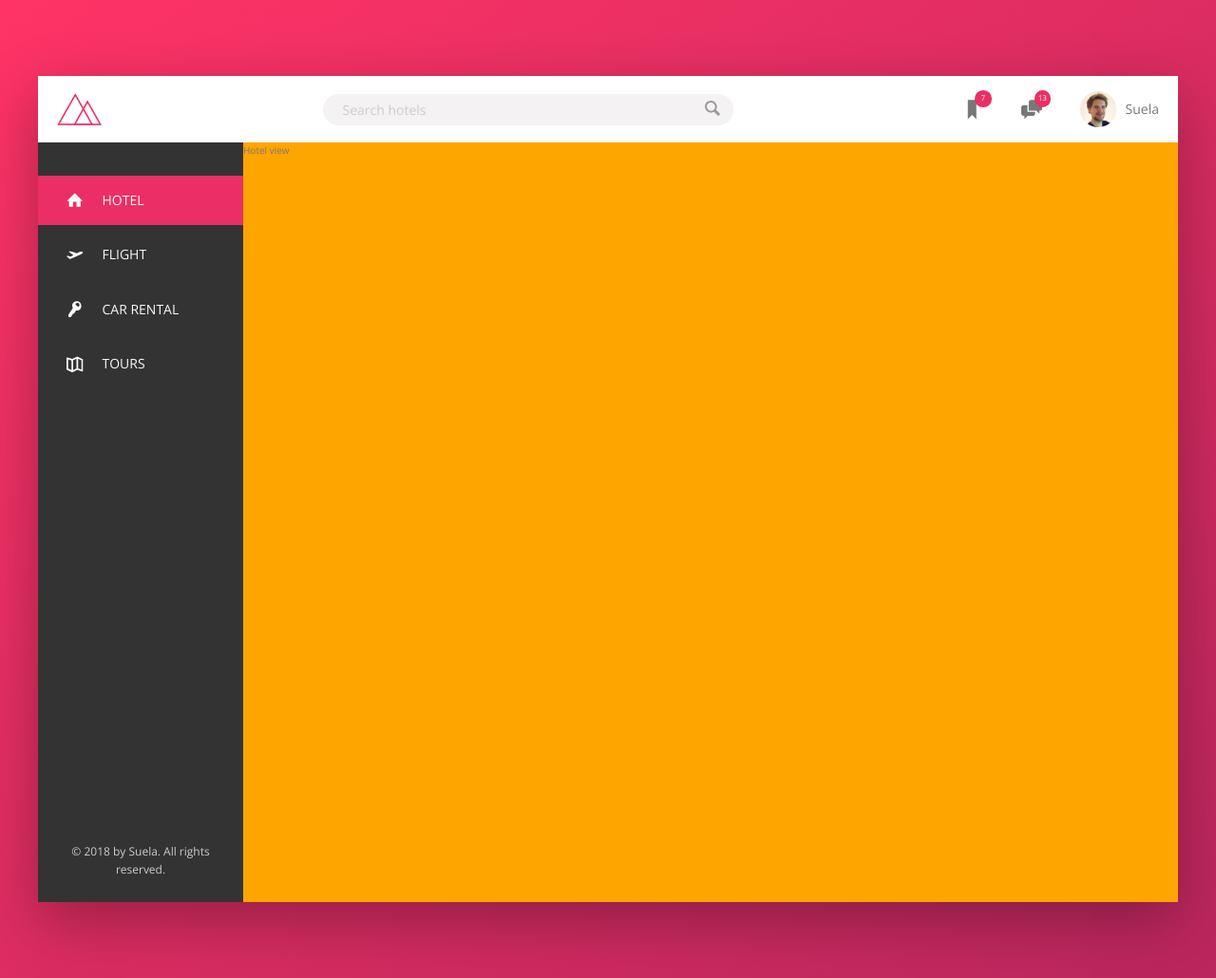
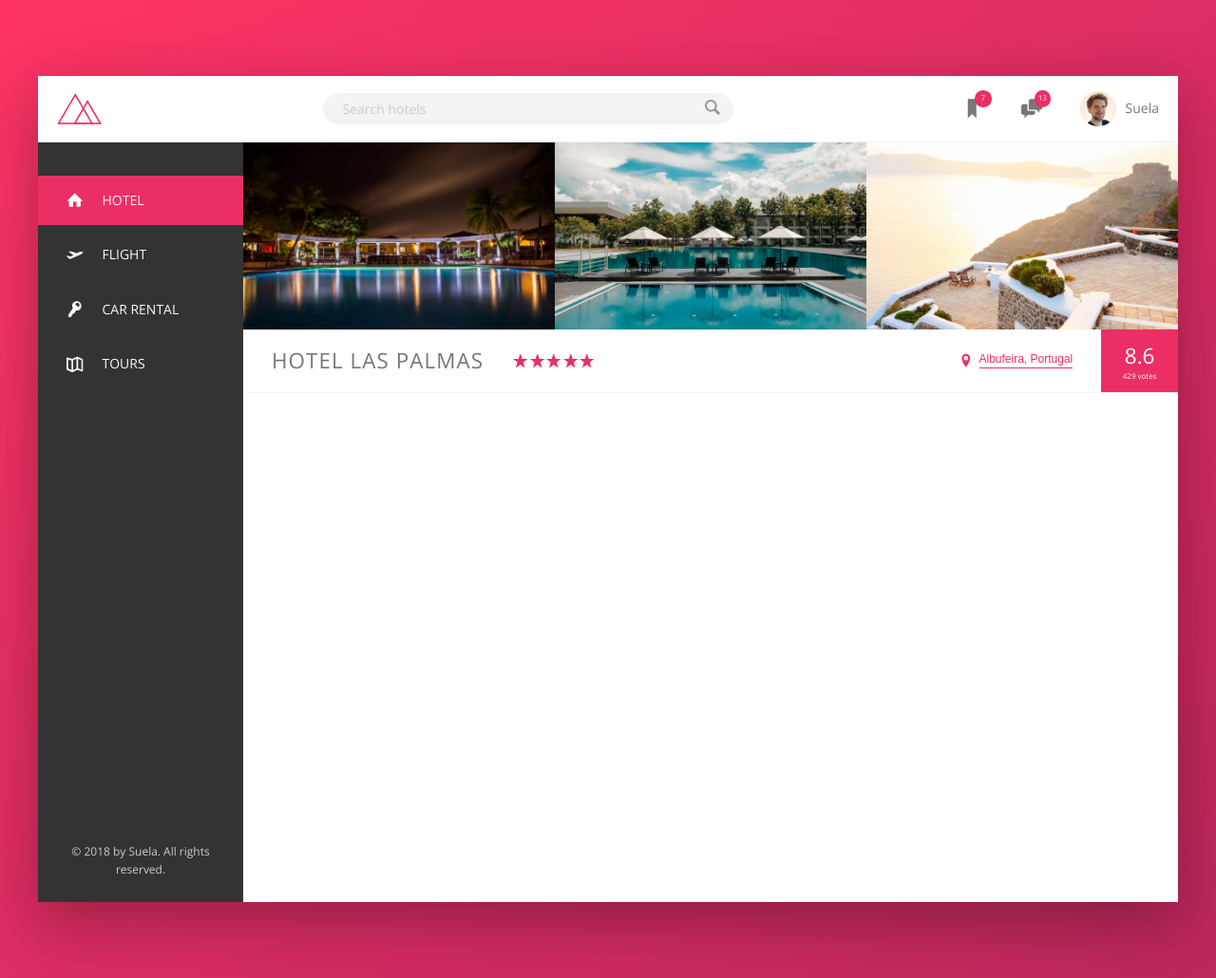
Before and after one commit to huntersfuntime/flexbox, a PHP site: page / in a window 1280 px wide. Shown: the whole page at 95% size. Run offline with PHP 8.4, Linux system fonts and the light colour scheme.

Commit message:
Finished out review section

```diff
--- a/css/style.css
+++ b/css/style.css
@@ -156,6 +156,80 @@ body {
   text-align: center;
   padding: 2.5rem; }
 
+.gallery {
+  display: flex; }
+  .gallery__photo {
+    width: 100%;
+    display: block; }
+
+.overview {
+  display: flex;
+  border-bottom: 1px solid var(--color-grey-light-2);
+  align-items: center; }
+  .overview__heading {
+    font-size: 2.25rem;
+    font-weight: 300;
+    text-transform: uppercase;
+    letter-spacing: 1px;
+    padding: 1.5rem 3rem; }
+  .overview__stars {
+    margin-right: auto;
+    display: flex; }
+  .overview__icon-star, .overview__icon-location {
+    width: 1.75rem;
+    height: 1.75rem;
+    fill: var(--color-primary); }
+  .overview__location {
+    font-size: 1.2rem;
+    display: flex;
+    align-items: center; }
+  .overview__icon-location {
+    margin-right: .5rem; }
+  .overview__rating {
+    background-color: var(--color-primary);
+    color: #fff;
+    margin-left: 3rem;
+    padding: 0 2.25rem;
+    align-self: stretch;
+    display: flex;
+    align-items: center;
+    justify-content: center;
+    flex-direction: column; }
+  .overview__rating-average {
+    font-size: 2.25rem;
+    font-weight: 300;
+    margin-bottom: -3px; }
+  .overview__rating-count {
+    font-size: .8rem;
+    transform: uppercase; }
+
+.btn-inline {
+  border: none;
+  color: var(--color-primary);
+  font-size: inherit;
+  border-bottom: 1px solid currentColor;
+  padding-bottom: 2px;
+  display: inline-block;
+  background-color: transparent;
+  cursor: pointer;
+  transition: all .2s; }
+  .btn-inline:hover {
+    color: var(--color-grey-dark-1); }
+  .btn-inline:focus {
+    outline: none;
+    animation: pulsate 1s infinite; }
+
+@keyframes pulsate {
+  0% {
+    transform: scale(1);
+    box-shadow: none; }
+  50% {
+    transform: scale(1.05);
+    box-shadow: 0 1rem 4rem rgba(0, 0, 0, 0.25); }
+  100% {
+    transform: scale(1);
+    box-shadow: none; } }
+
 .container {
   max-width: 120rem;
   margin: 8rem auto;
@@ -167,7 +241,7 @@ body {
   font-size: 1.4rem;
   height: 7rem;
   background-color: #fff;
-  border-bottom: var(--color-grey-light-2);
+  border-bottom: 1px solid var(--color-grey-light-2);
   display: flex;
   justify-content: space-between;
   align-items: center; }
@@ -183,6 +257,6 @@ body {
   justify-content: space-between; }
 
 .hotel-view {
-  background-color: orange;
+  background-color: #FFF;
   flex: 1;
   height: 80rem; }
--- a/index.html
+++ b/index.html
@@ -93,7 +93,52 @@
                     </div>
                 </nav>
                 <main class="hotel-view">
-                    Hotel view
+                    <div class="gallery">
+                        <figure class="gallery__item">
+                            <img src="img/hotel-1.jpg" alt="Photo of hotel 1" class="gallery__photo">
+                        </figure>
+                        <figure class="gallery__item">
+                            <img src="img/hotel-2.jpg" alt="Photo of hotel 2" class="gallery__photo">
+                        </figure>
+                        <figure class="gallery__item">
+                            <img src="img/hotel-3.jpg" alt="Photo of hotel 3" class="gallery__photo">
+                        </figure>
+                    </div>
+
+                    <div class="overview">
+                        <h1 class="overview__heading">
+                            Hotel Las Palmas
+                        </h1>
+                        <div class="overview__stars">
+                             <svg class="overview__icon-star">
+                                <use xlink:href="img/sprite.svg#icon-star"></use>
+                            </svg>
+                            <svg class="overview__icon-star">
+                                <use xlink:href="img/sprite.svg#icon-star"></use>
+                            </svg>
+                            <svg class="overview__icon-star">
+                                <use xlink:href="img/sprite.svg#icon-star"></use>
+                            </svg>
+                            <svg class="overview__icon-star">
+                                <use xlink:href="img/sprite.svg#icon-star"></use>
+                            </svg>
+                            <svg class="overview__icon-star">
+                                <use xlink:href="img/sprite.svg#icon-star"></use>
+                            </svg>
+                        </div>
+
+                        <div class="overview__location">
+                            <svg class="overview__icon-location">
+                                <use xlink:href="img/sprite.svg#icon-location-pin"></use>
+                            </svg>
+                            <button class="btn-inline">Albufeira, Portugal</button>
+                        </div>
+
+                        <div class="overview__rating">
+                            <div class="overview__rating-average">8.6</div>
+                            <div class="overview__rating-count">429 votes</div>
+                        </div>
+                    </div>
                 </main>
             </div>
         </div>
--- a/sass/_components.scss
+++ b/sass/_components.scss
@@ -193,3 +193,124 @@
     padding: 2.5rem;
 
 }
+
+///////////
+/// Gallery
+
+.gallery {
+    display: flex;
+
+    &__photo {
+        width: 100%;
+        display: block;
+    }
+}
+
+///////////
+/// Hotel overview
+
+
+.overview {
+    display: flex;
+    border-bottom: 1px solid var(--color-grey-light-2);
+    align-items: center;
+
+
+    &__heading {
+        font-size: 2.25rem;
+        font-weight: 300;
+        text-transform: uppercase;
+        letter-spacing: 1px;
+        padding: 1.5rem 3rem;
+    }
+
+    &__stars {
+         margin-right: auto;
+         display: flex;
+    }
+
+    &__icon-star,
+    &__icon-location {
+        width: 1.75rem;
+        height: 1.75rem;
+        fill: var(--color-primary);
+
+    }
+
+    &__location {
+       font-size: 1.2rem;
+       display: flex;
+       align-items: center;
+
+    }
+
+    &__icon-location {
+        margin-right: .5rem;
+    }
+
+    &__rating {
+        background-color: var(--color-primary);
+        color: #fff;
+        margin-left: 3rem;
+        padding: 0 2.25rem;
+        align-self: stretch;
+
+        display: flex;
+        align-items: center;
+        justify-content: center;
+        flex-direction: column;
+    }
+
+    &__rating-average {
+        font-size: 2.25rem;
+        font-weight: 300;
+        margin-bottom: -3px;
+    }
+
+    &__rating-count {
+        font-size: .8rem;
+        transform: uppercase;
+    }
+}
+
+///////////
+/// Button
+
+    .btn-inline {
+        border: none;
+        color: var(--color-primary);
+        font-size: inherit;
+        border-bottom: 1px solid currentColor;
+        padding-bottom: 2px;
+        display: inline-block;
+        background-color: transparent;
+        cursor: pointer;
+        transition: all .2s;
+
+        &:hover {
+            color: var(--color-grey-dark-1);
+        }
+
+        &:focus {
+            outline: none;
+            animation: pulsate 1s infinite;
+
+        }
+}
+
+@keyframes pulsate {
+    0% {
+        transform: scale(1);
+        box-shadow: none;
+    }
+
+    50% {
+        transform: scale(1.05);
+        box-shadow: 0 1rem 4rem rgba(0,0,0,.25);
+    }
+
+    100% {
+        transform: scale(1);
+        box-shadow: none;
+    }
+}
--- a/sass/_layout.scss
+++ b/sass/_layout.scss
@@ -11,7 +11,7 @@
     font-size: 1.4rem;
     height: 7rem;
     background-color: #fff;
-    border-bottom: var(--color-grey-light-2);
+    border-bottom: 1px solid var(--color-grey-light-2);
     display: flex;
     justify-content: space-between;
     align-items: center;
@@ -30,7 +30,7 @@
 }
 
 .hotel-view {
-    background-color: orange;
+    background-color: #FFF;
     flex: 1;
 
     //test
```
